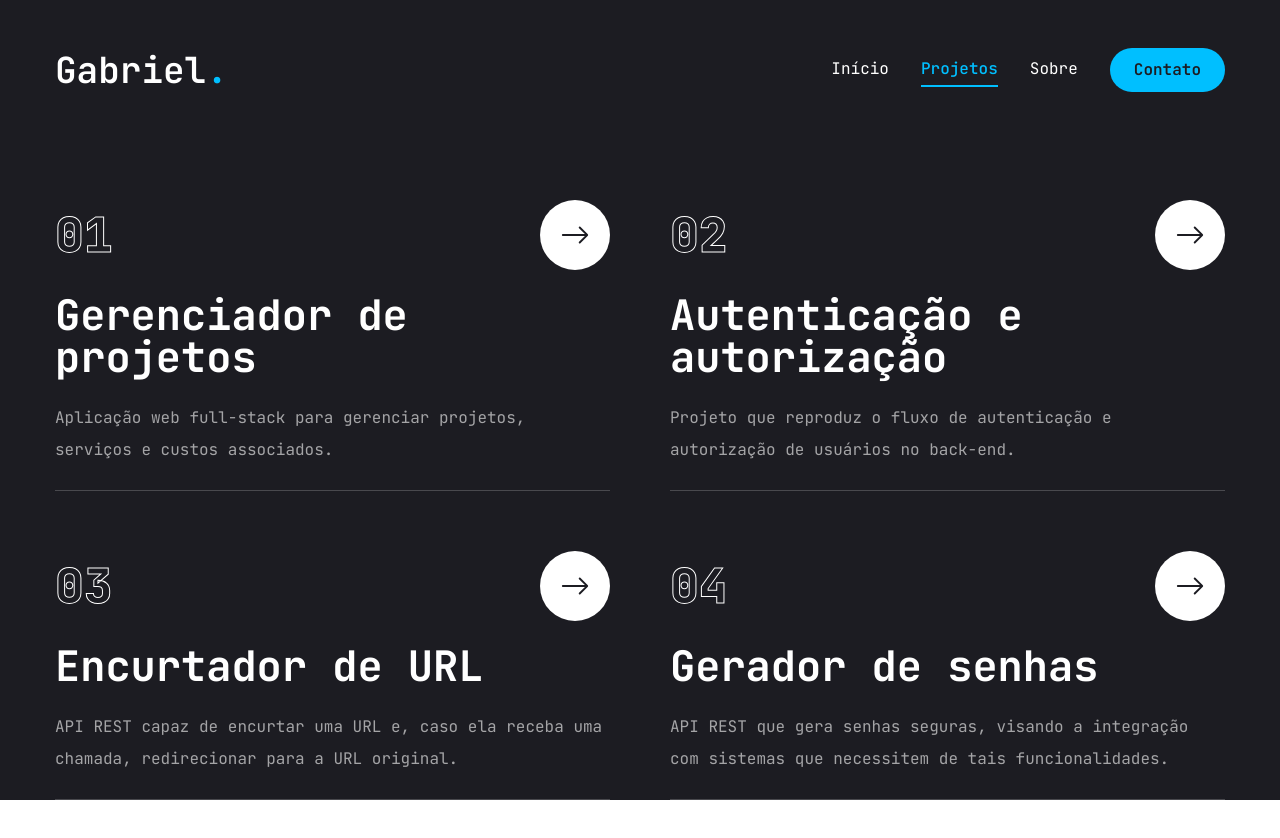
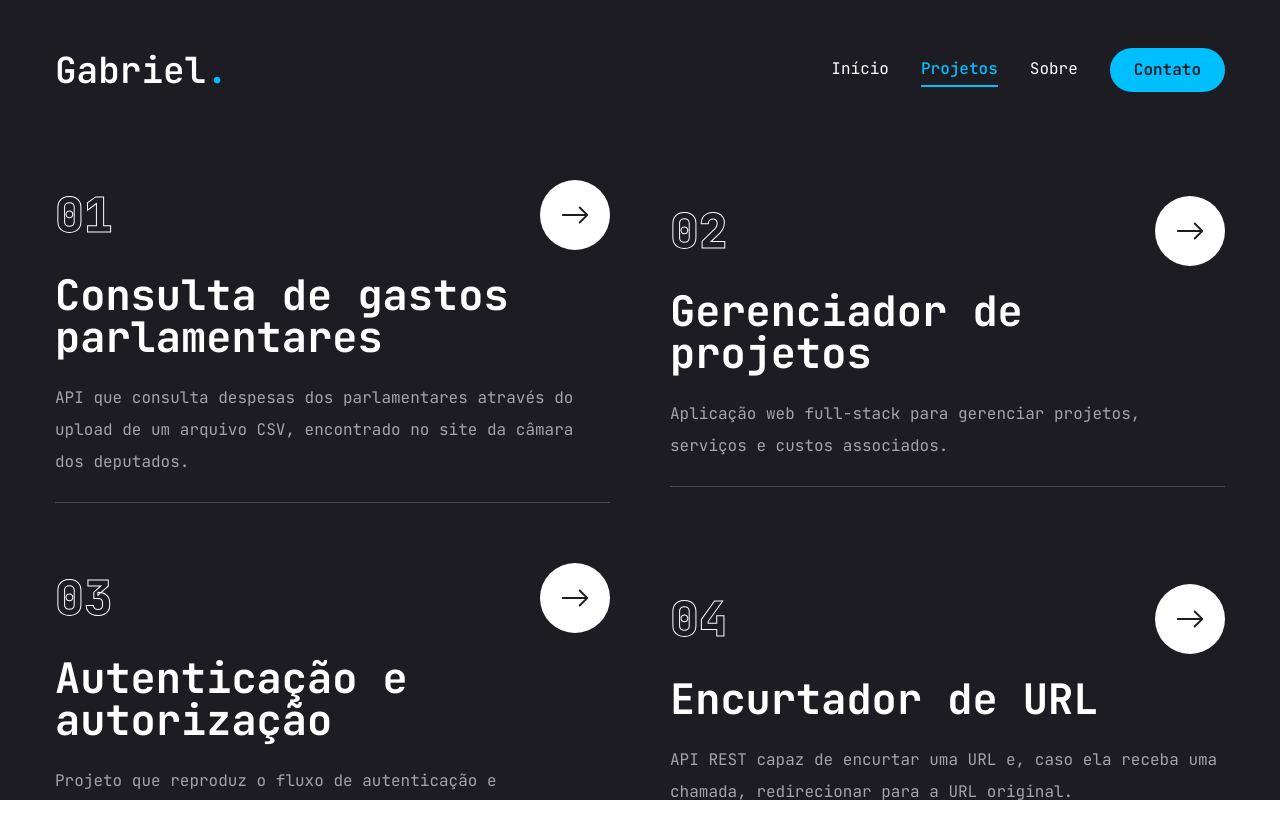
Before and after one commit to gabrieudev/portfolio, a Next.js app: page /projetos in a window 1280 px wide. Shown: the top 838 px of the page. Built offline with nearby package versions, Linux system fonts and the light colour scheme.

Commit message:
style: change projects

```diff
--- a/src/app/projetos/page.jsx
+++ b/src/app/projetos/page.jsx
@@ -7,31 +7,31 @@ import { motion } from "framer-motion";
 const projects = [
   {
     num: "01",
+    title: "Consulta de gastos parlamentares",
+    description:
+      "API que consulta despesas dos parlamentares através do upload de um arquivo CSV, encontrado no site da câmara dos deputados.",
+    href: "https://github.com/gabrieudev/gastos-parlamentares",
+  },
+  {
+    num: "02",
     title: "Gerenciador de projetos",
     description:
       "Aplicação web full-stack para gerenciar projetos, serviços e custos associados.",
     href: "https://github.com/gabrieudev/budget-bridge",
   },
   {
-    num: "02",
+    num: "03",
     title: "Autenticação e autorização",
     description:
       "Projeto que reproduz o fluxo de autenticação e autorização de usuários no back-end.",
     href: "https://github.com/gabrieudev/auth",
   },
   {
-    num: "03",
+    num: "04",
     title: "Encurtador de URL",
     description:
       "API REST capaz de encurtar uma URL e, caso ela receba uma chamada, redirecionar para a URL original.",
     href: "https://github.com/gabrieudev/url-shortener",
-  },
-  {
-    num: "04",
-    title: "Gerador de senhas",
-    description:
-      "API REST que gera senhas seguras, visando a integração com sistemas que necessitem de tais funcionalidades.",
-    href: "https://github.com/gabrieudev/password-generator",
   },
 ];
 
@@ -50,11 +50,11 @@ const Projects = () => {
           {projects.map((project, index) => {
             return (
               <div
-                className="flex-1 flex flex-col justify-center gap-6 group"
+                className="flex flex-col justify-center flex-1 gap-6 group"
                 key={index}
               >
-                <div className="w-full flex justify-between items-center">
-                  <div className="text-5xl font-extrabold text-outline text-transparent group-hover:text-outline-hover transition-all duration-500">
+                <div className="flex items-center justify-between w-full">
+                  <div className="text-5xl font-extrabold text-transparent transition-all duration-500 text-outline group-hover:text-outline-hover">
                     {project.num}
                   </div>
                   <Link
@@ -63,14 +63,14 @@ const Projects = () => {
                     target="_blank"
                     rel="noopener noreferrer"
                   >
-                    <BsArrowRight className="text-primary text-3xl" />
+                    <BsArrowRight className="text-3xl text-primary" />
                   </Link>
                 </div>
                 <h2 className="text-[42px] font-bold leading-none text-white group-hover:text-accent transition-all duration-500">
                   {project.title}
                 </h2>
                 <p className="text-white/60">{project.description}</p>
-                <div className="border-b border-white/20 w-full"></div>
+                <div className="w-full border-b border-white/20"></div>
               </div>
             );
           })}
```
